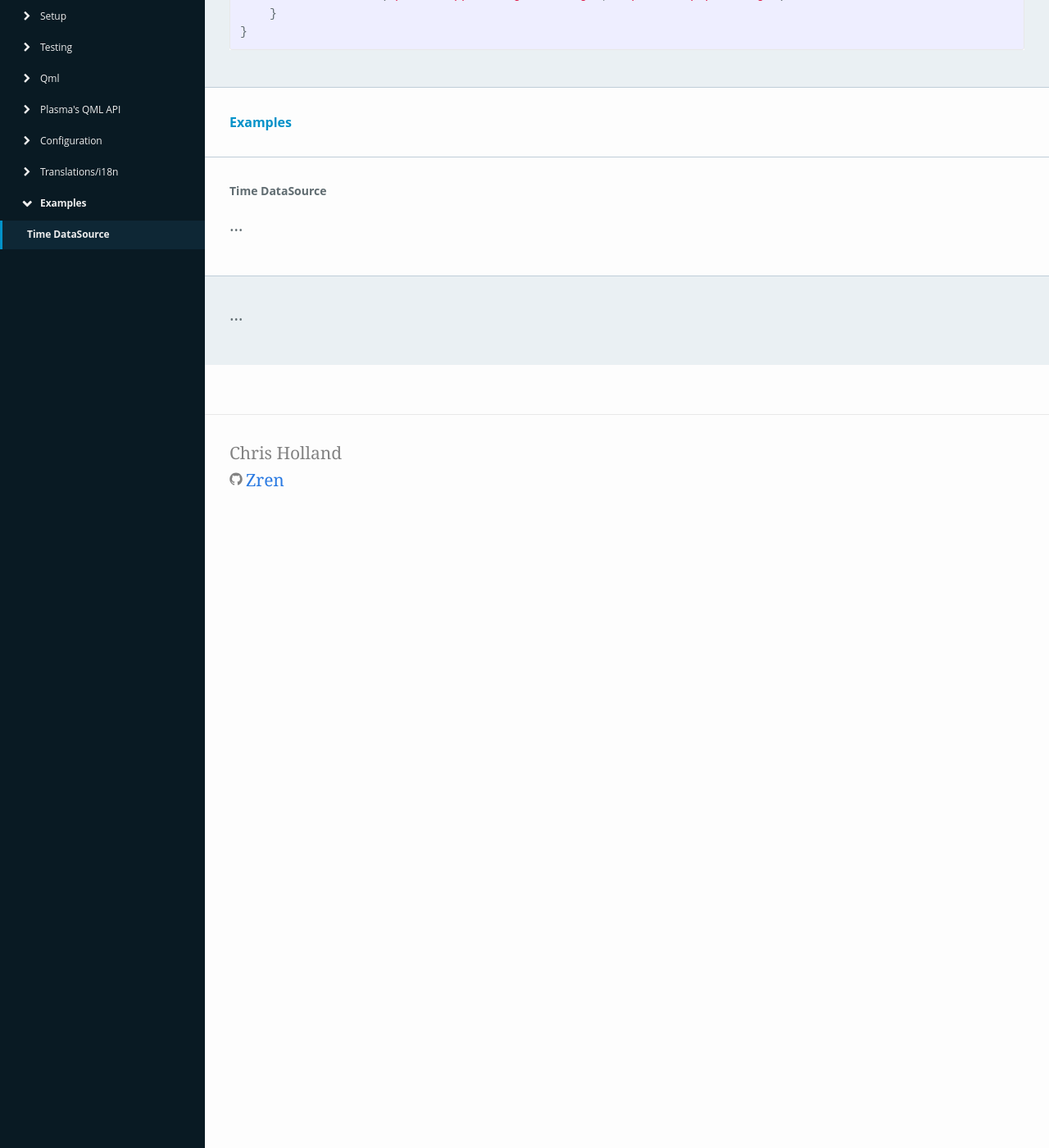
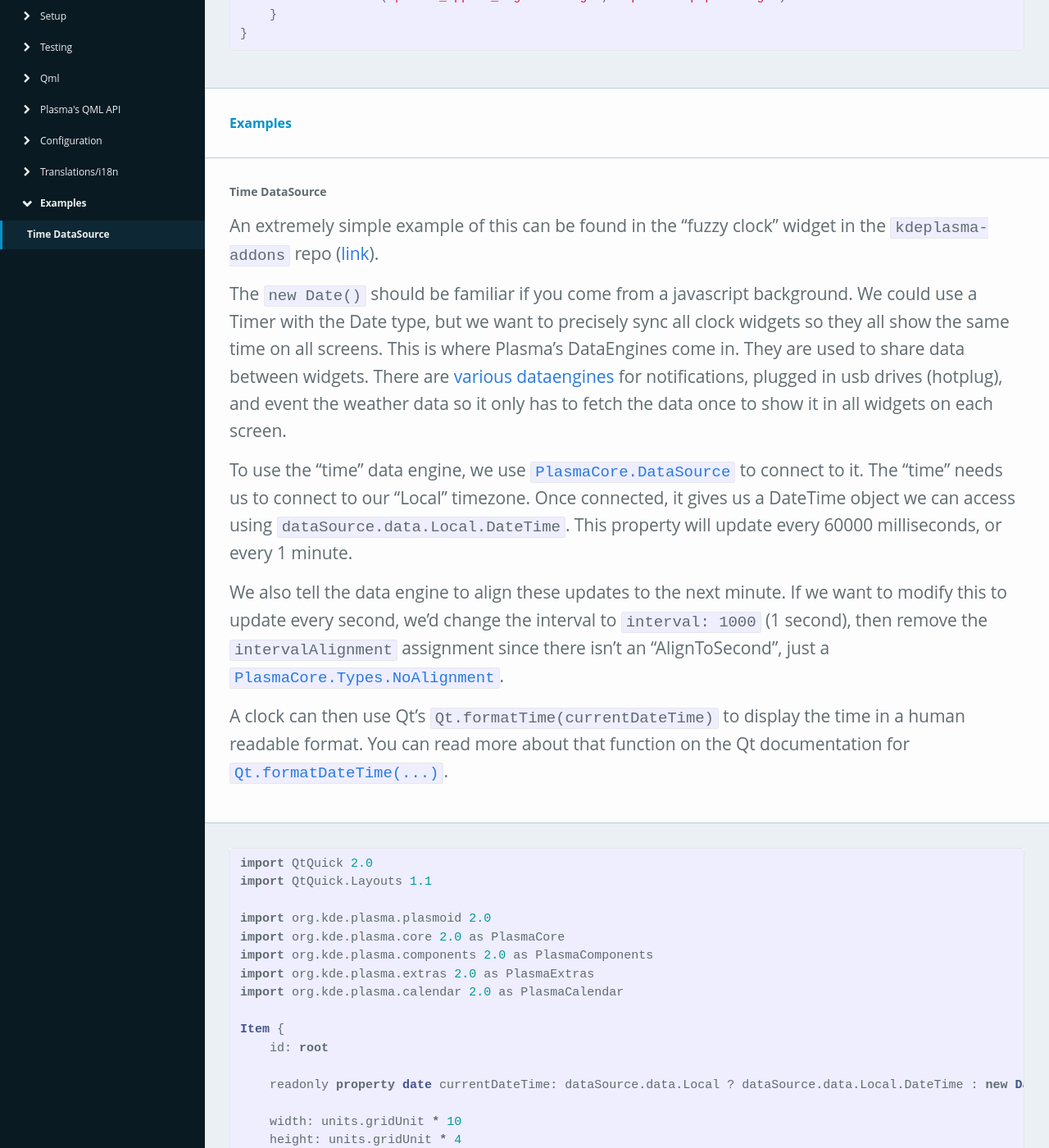
Before and after one commit to Zren/zren.github.io, a Jekyll site: the page built from kde_docs.md, in a window 1280 px wide and 1400 px high, scrolled down 22140 px. Shown: the whole window at 82% size. Built offline with Jekyll 4.4.1, drawn with Linux system fonts in a browser that asks for light colours; some of the changed text lies outside the part shown.

Commit message:
Add a time datasource example by reading the fuzzy-clock widget.
Fix example section name conflict.

```diff
--- a/kde_docs.md
+++ b/kde_docs.md
@@ -116,7 +116,7 @@ This is the entry point. Various properties are available to set. You should kno
 
 You can set the tooltip contents and various other things in the `main.qml`.
 
-#### Examples
+#### Examples of `main.qml`
 
 * Various examples in the [Getting Started](https://techbase.kde.org/Development/Tutorials/Plasma5/QML2/GettingStarted#main.qml) tutorial on the KDE wiki.
 * [colorpicker/package/contents/ui/main.qml](https://github.com/KDE/kdeplasma-addons/blob/master/applets/colorpicker/package/contents/ui/main.qml)
@@ -803,7 +803,56 @@ Item {
 
 {% capture label %}Time DataSource{% endcapture %}
 {% capture sectionLeft %}
-...
+An extremely simple example of this can be found in the "fuzzy clock" widget in the `kdeplasma-addons` repo ([link](https://github.com/KDE/kdeplasma-addons/blob/master/applets/fuzzy-clock/package/contents/ui/main.qml)).
+
+The `new Date()` should be familiar if you come from a javascript background. We could use a Timer with the Date type, but we want to precisely sync all clock widgets so they all show the same time on all screens. This is where Plasma's DataEngines come in. They are used to share data between widgets. There are [various dataengines](https://github.com/KDE/plasma-workspace/tree/master/dataengines) for notifications, plugged in usb drives (hotplug), and event the weather data so it only has to fetch the data once to show it in all widgets on each screen.
+
+To use the "time" data engine, we use [`PlasmaCore.DataSource`](https://github.com/KDE/plasma-framework/blob/master/src/declarativeimports/core/datasource.h) to connect to it. The "time" needs us to connect to our "Local" timezone. Once connected, it gives us a DateTime object we can access using `dataSource.data.Local.DateTime`. This property will update every 60000 milliseconds, or every 1 minute.
+
+We also tell the data engine to align these updates to the next minute. If we want to modify this to update every second, we'd change the interval to `interval: 1000` (1 second), then remove the `intervalAlignment` assignment since there isn't an "AlignToSecond", just a [`PlasmaCore.Types.NoAlignment`](https://api.kde.org/frameworks/plasma-framework/html/classPlasma_1_1Types.html#ab7f729a56f6c44a067c79ca5354b8d64).
+
+A clock can then use Qt's `Qt.formatTime(currentDateTime)` to display the time in a human readable format. You can read more about that function on the Qt documentation for [`Qt.formatDateTime(...)`](http://doc.qt.io/qt-5/qml-qtqml-qt.html#formatDateTime-method).
+
 {% endcapture %}{% capture sectionRight %}
-...
+{% highlight qml %}
+import QtQuick 2.0
+import QtQuick.Layouts 1.1
+
+import org.kde.plasma.plasmoid 2.0
+import org.kde.plasma.core 2.0 as PlasmaCore
+import org.kde.plasma.components 2.0 as PlasmaComponents
+import org.kde.plasma.extras 2.0 as PlasmaExtras
+import org.kde.plasma.calendar 2.0 as PlasmaCalendar
+
+Item {
+    id: root
+
+    readonly property date currentDateTime: dataSource.data.Local ? dataSource.data.Local.DateTime : new Date()
+
+    width: units.gridUnit * 10
+    height: units.gridUnit * 4
+
+    Plasmoid.preferredRepresentation: Plasmoid.compactRepresentation
+
+    Plasmoid.toolTipMainText: Qt.formatTime(currentDateTime)
+    Plasmoid.toolTipSubText: Qt.formatDate(currentDateTime, Qt.locale().dateFormat(Locale.LongFormat))
+
+    PlasmaCore.DataSource {
+        id: dataSource
+        engine: "time"
+        connectedSources: ["Local"]
+        interval: 60000
+        intervalAlignment: PlasmaCore.Types.AlignToMinute
+    }
+
+    Plasmoid.compactRepresentation: FuzzyClock { }
+
+    Plasmoid.fullRepresentation: PlasmaCalendar.MonthView {
+        Layout.minimumWidth: units.gridUnit * 20
+        Layout.minimumHeight: units.gridUnit * 20
+
+        today: currentDateTime
+    }
+}
+{% endhighlight %}
 {% endcapture %}{% include docSection.html label=label sectionLeft=sectionLeft sectionRight=sectionRight %}
```
